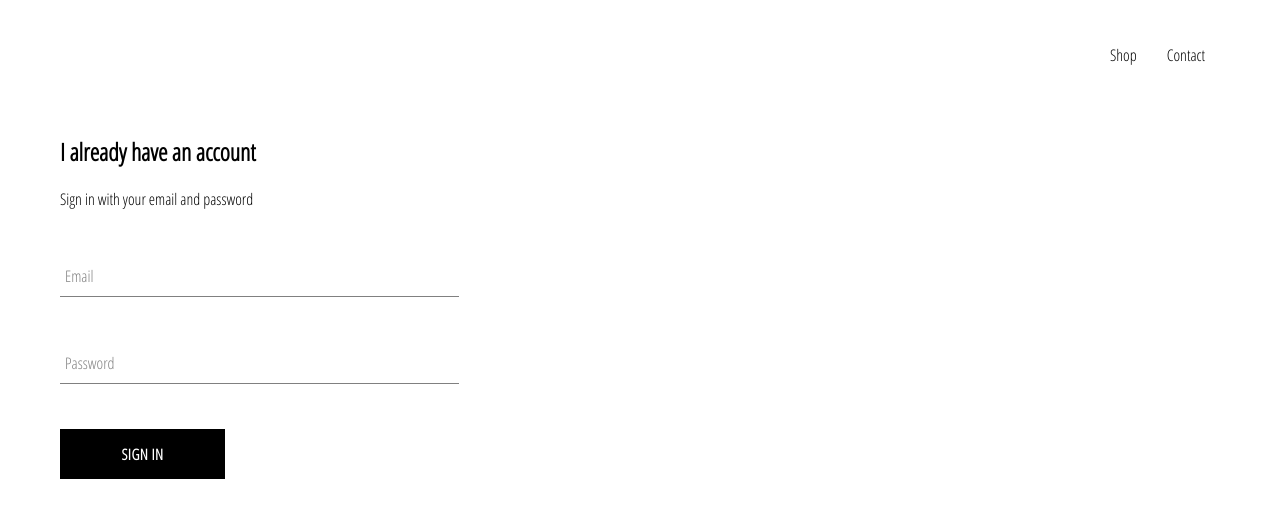
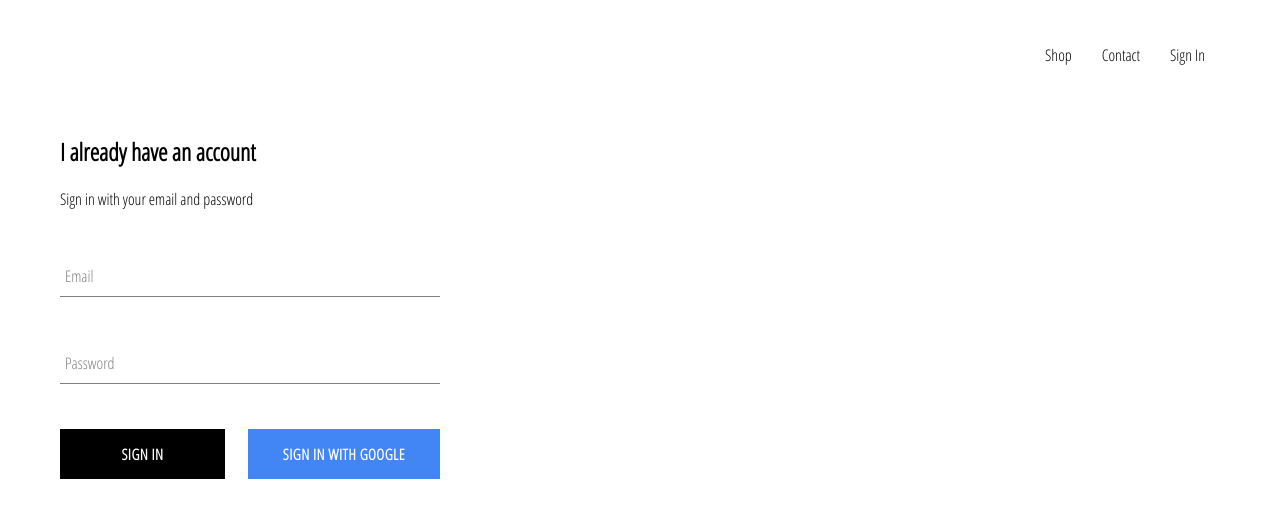
Before and after one commit to fernandoocf/crwn-clothing, a React (Create React App) app: page /signin in a window 1280 px wide. Shown: the top 518 px of the page. Built offline with nearby package versions, Linux system fonts and the light colour scheme; no server answers; some icons are missing.

Commit message:
doing firebase authentication (sign in and sign out)

```diff
--- a/package.json
+++ b/package.json
@@ -6,6 +6,7 @@
     "@testing-library/jest-dom": "^5.11.9",
     "@testing-library/react": "^11.2.5",
     "@testing-library/user-event": "^12.8.3",
+    "firebase": "^8.3.0",
     "react": "^17.0.1",
     "react-dom": "^17.0.1",
     "react-router-dom": "^5.2.0",
--- a/src/App.css
+++ b/src/App.css
@@ -7,3 +7,7 @@
     text-decoration: none;
     color: black;
 }
+
+* {
+    box-sizing: border-box;
+}
--- a/src/App.js
+++ b/src/App.js
@@ -1,15 +1,38 @@
 import './App.css';
+import React from "react";
 import {Switch, Route} from 'react-router-dom';
 import HomePage from "./pages/homepage/homepage.component";
 import ShopPage from "./pages/shop/shop.components";
 import Header from "./components/header/header.componente";
 import SignInAndSignUpPage from "./pages/sign-in-and-sign-up/sign-in-and-sign-up.component";
+import {auth} from "./firebase/firebase.utils";
 
 
-function App() {
+class App extends React.Component {
+    constructor() {
+        super();
+
+        this.state = {
+            currentUser: null
+        }
+    }
+
+    unsubscribeFromAuth = null;
+
+    componentDidMount() {
+        this.unsubscribeFromAuth = auth.onAuthStateChanged(user => {
+            this.setState({currentUser: user});
+        })
+    }
+
+    componentWillUnmount() {
+        this.unsubscribeFromAuth();
+    }
+
+    render() {
         return (
             <div>
-          <Header />
+                <Header currentUser={this.state.currentUser} />
                 <Switch>
                     <Route exact path='/' component={HomePage} />
                     <Route path='/shop' component={ShopPage} />
@@ -18,5 +41,6 @@
             </div>
         );
     }
+}
 
 export default App;
--- a/src/components/custom-button/custom-button.component.jsx
+++ b/src/components/custom-button/custom-button.component.jsx
@@ -1,8 +1,8 @@
 import React from 'react';
 import './custom-button.styles.scss';
 
-const CustomButton = ({children, ...otherProps}) => (
-    <button className='custom-button' {...otherProps}>
+const CustomButton = ({children, isGoogleSignIn, ...otherProps}) => (
+    <button className={`${isGoogleSignIn ? 'google-sign-in' : ''} custom-button`} {...otherProps}>
         {children}
     </button>
 )
--- a/src/components/custom-button/custom-button.styles.scss
+++ b/src/components/custom-button/custom-button.styles.scss
@@ -19,4 +19,14 @@
     color: black;
     border: 1px solid black;
   }
+
+  &.google-sign-in {
+    background-color: #4285f4;
+    color: white;
+
+    &:hover {
+      background-color: #257ae8;
+      border: none;
+    }
+  }
 }
--- a/src/components/header/header.componente.jsx
+++ b/src/components/header/header.componente.jsx
@@ -2,8 +2,9 @@
 import {Link} from "react-router-dom";
 import './header.styles.scss'
 import { ReactComponent as Logo} from '../../assests/crown.svg'
+import {auth} from "../../firebase/firebase.utils";
 
-const Header = () => (
+const Header = ({currentUser}) => (
     <div className='header'>
         <Link to='/'>
             <Logo className='logo' />
@@ -11,7 +12,11 @@
         <div className='options'>
             <Link className='option' to='/shop'>Shop</Link>
             <Link className='option' to='/shop'>Contact</Link>
-
+            {
+                currentUser ?
+                    <div className='option' onClick={() => auth.signOut()}>Sign Out</div> :
+                    <Link className='option' to='/signin'>Sign In</Link>
+            }
         </div>
     </div>
 )
--- a/src/components/header/header.styles.scss
+++ b/src/components/header/header.styles.scss
@@ -20,6 +20,7 @@
 
     .option {
       padding: 10px 15px;
+      cursor: pointer;
     }
   }
 }
--- a/src/components/sign-in/sign-in.component.jsx
+++ b/src/components/sign-in/sign-in.component.jsx
@@ -2,6 +2,7 @@
 import './sign-in.styles.scss';
 import FormInput from "../form-input/form-input.component";
 import CustomButton from "../custom-button/custom-button.component";
+import {signInWithGoogle} from "../../firebase/firebase.utils";
 
 class SignIn extends React.Component {
     constructor() {
@@ -44,7 +45,13 @@
                         handleChange={this.handleChange}
                         label='Password'
                         required />
-                    <CustomButton type='submit' value='Submit Form'>Sign In</CustomButton>
+                    <div className='buttons'>
+                        <CustomButton type='submit' value='Submit Form'>Sign In</CustomButton>
+                        <CustomButton onClick={signInWithGoogle} isGoogleSignIn>
+                            {' '}
+                            Sign in with Google {' '}
+                        </CustomButton>
+                    </div>
                 </form>
             </div>
             )
--- a/src/components/sign-in/sign-in.styles.scss
+++ b/src/components/sign-in/sign-in.styles.scss
@@ -1,9 +1,14 @@
 .sign-in {
-  width: 30vw;
+  width: 380px;
   display: flex;
   flex-direction: column;
 }
 
-.title {
-  margin: 10px 0;
-}
+  .title {
+    margin: 10px 0;
+  }
+
+  .buttons {
+    display: flex;
+    justify-content: space-between;
+  }
--- /dev/null
+++ b/src/firebase/firebase.utils.js
@@ -0,0 +1,24 @@
+import firebase from "firebase";
+import 'firebase/firestore';
+import 'firebase/auth';
+
+const config = {
+    apiKey: "AIzaSyCapT1ilaef6iRBCQwMDHSgG0vmp0PDMOQ",
+    authDomain: "crown-db-54b0f.firebaseapp.com",
+    projectId: "crown-db-54b0f",
+    storageBucket: "crown-db-54b0f.appspot.com",
+    messagingSenderId: "984086004820",
+    appId: "1:984086004820:web:b40125a5ba96ca6982d9c1",
+    measurementId: "G-FQTRMH5KGV"
+};
+
+firebase.initializeApp(config);
+
+export const auth = firebase.auth();
+export const firestore = firebase.firestore();
+
+const provider = new firebase.auth.GoogleAuthProvider();
+provider.setCustomParameters({prompt: 'select_account'});
+export const signInWithGoogle = () => auth.signInWithPopup(provider);
+
+export default firebase;
```
Also changed, not shown: 1 other file (tests, documents, lock files or other folders). Lines whose indentation alone changed are shown as unchanged.
